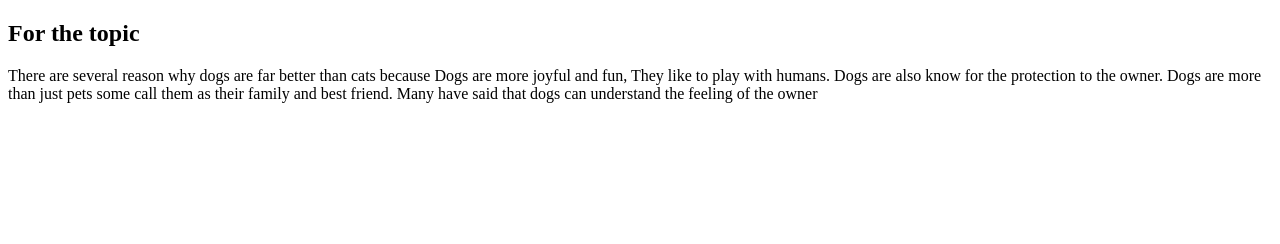
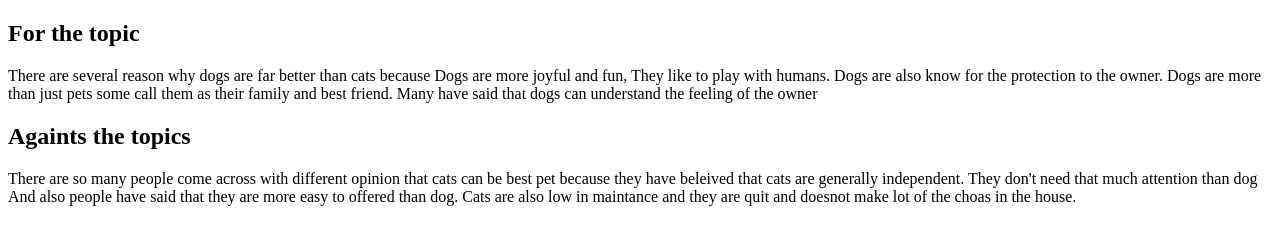
Before and after one commit to SharmaGSaroj/Sharmag_S_Midterm, a plain HTML site: page index.html in a window 1280 px wide. Drawn offline with Linux system fonts and the light colour scheme.

Commit message:
Update index.html

```diff
--- a/index.html
+++ b/index.html
@@ -14,7 +14,9 @@
         Many have said that dogs can understand the feeling of the owner</p>
     </section>
     <section class="against the topic">
-
+        <h1 class="hidden">Againts the topics</h1>
+        <p>There are so many people come across with different opinion that cats can be best pet because they have beleived that cats are generally independent. They don't need that much attention than dog
+            And also people have said that they are more easy to offered than dog. Cats are also low in maintance and they are quit and doesnot make lot of the choas in the house.
     </section>
 </body>
 </html>
```
